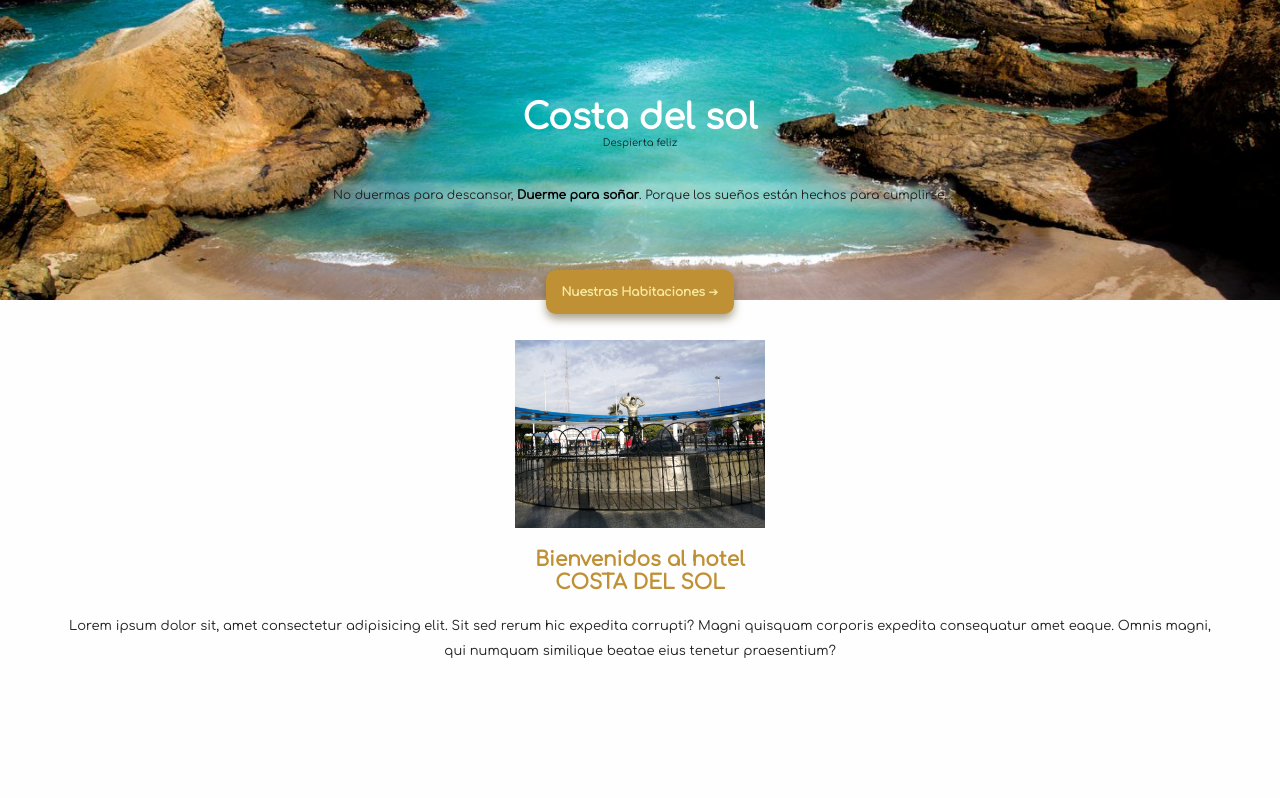
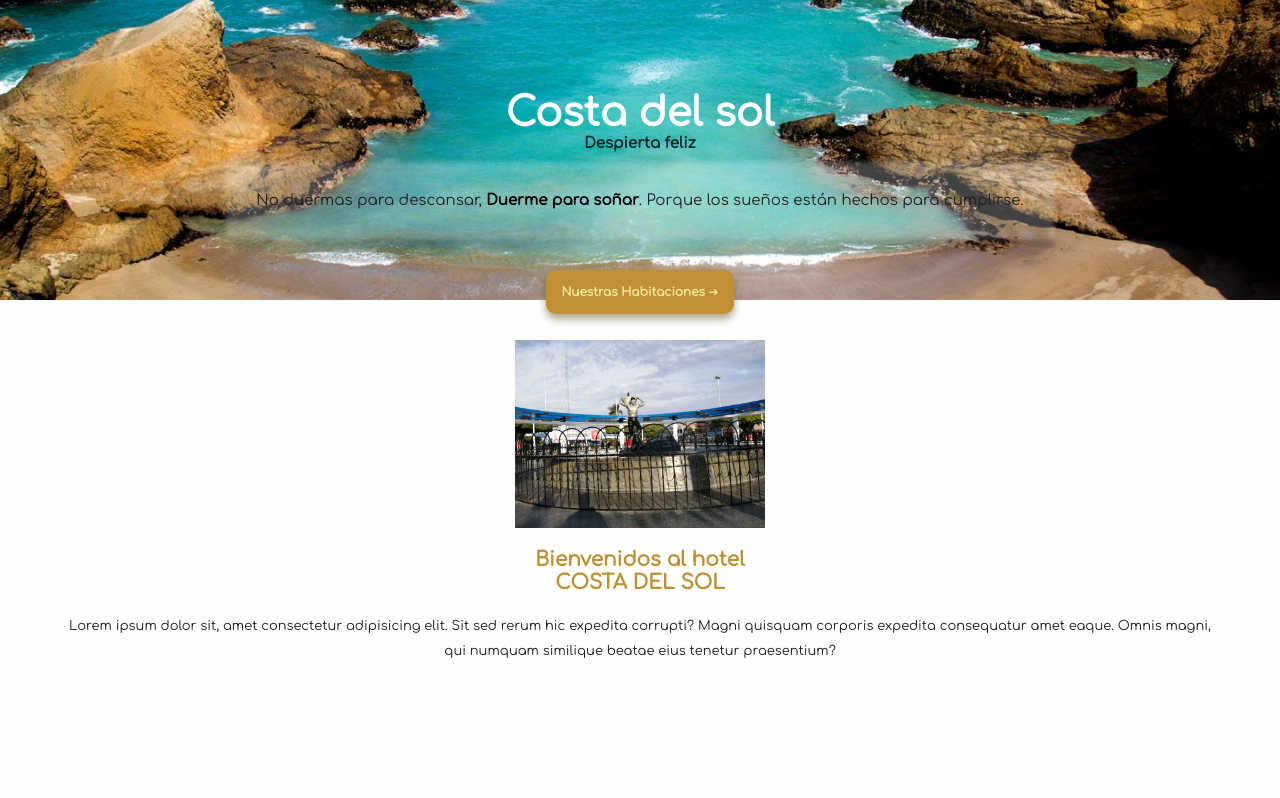
Before and after one commit to brenpc1443/mobile-view, a plain HTML site: page index.html in a window 1280 px wide. Shown: the top 798 px of the page. Drawn offline with Linux system fonts and the light colour scheme.

Commit message:
se modifico el parrafo del header-title, dandole un grosor de fuente bold y un mayor tamaño de fuente; en el heder-text, se estiró el box shadow para que ocupe toda el ancho de pantalla

```diff
--- a/styles.css
+++ b/styles.css
@@ -35,18 +35,20 @@ html {
   padding-bottom: 40px;
 }
 .header-title h1 {
-  font-size: 3.5rem;
+  font-size: 4rem;
   color: var(--white);
 }
 .header-title p {
+  font-size: 1.5rem;
+  font-weight: bold;
   color: rgba(0, 0, 0, 0.8);
 }
 .header-text {
   margin: 0 30px;
-  font-size: 1.2rem;
+  font-size: 1.5rem;
   font-weight: 300;
   background-color: rgba(255, 255, 255, 0.25);
-  box-shadow: 0px 0px 5px 6px rgb(255 255 255 / 25%);
+  box-shadow: 0px 0px 5px 30px rgb(255 255 255 / 25%);
   color: var(--color-principal);
 }
 .header-text b {
```
